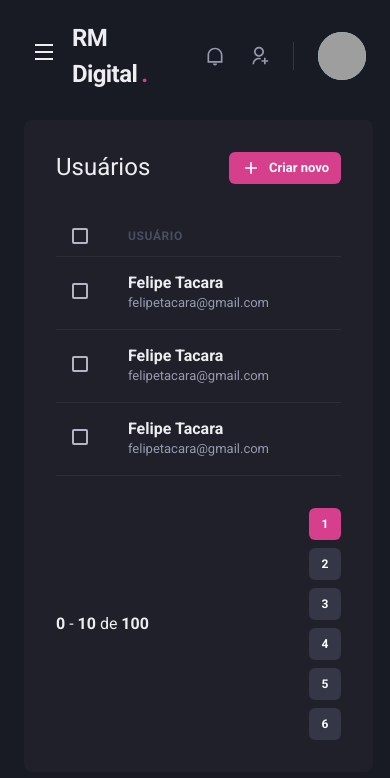
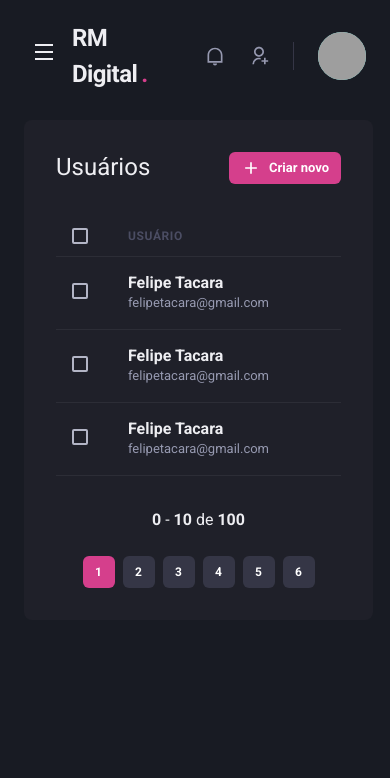
Before and after one commit to FelipeTacara/dashgo, a Next.js app: page /users in a window 390 px wide. Shown: the top 778 px of the page. Built offline with nearby package versions, Linux system fonts and the light colour scheme; grey boxes are pictures that could not be loaded.

Commit message:
pagination responsive style

```diff
--- a/src/components/Pagination/index.tsx
+++ b/src/components/Pagination/index.tsx
@@ -4,7 +4,7 @@ import { PaginationItem } from "./PaginationItem";
 export function Pagination() {
     return (
         <Stack
-            direction="row"
+            direction={["column","row"]}
             mt="8"
             justify="space-between"
             align="center"
@@ -14,7 +14,7 @@ export function Pagination() {
                 <strong>0</strong> - <strong>10</strong> de <strong>100</strong>
             </Box>
             <Stack
-                direction={["column", "row"]}
+                direction="row"
                 spacing="2"
             >
                 <PaginationItem number={1} isCurrent/>
```
